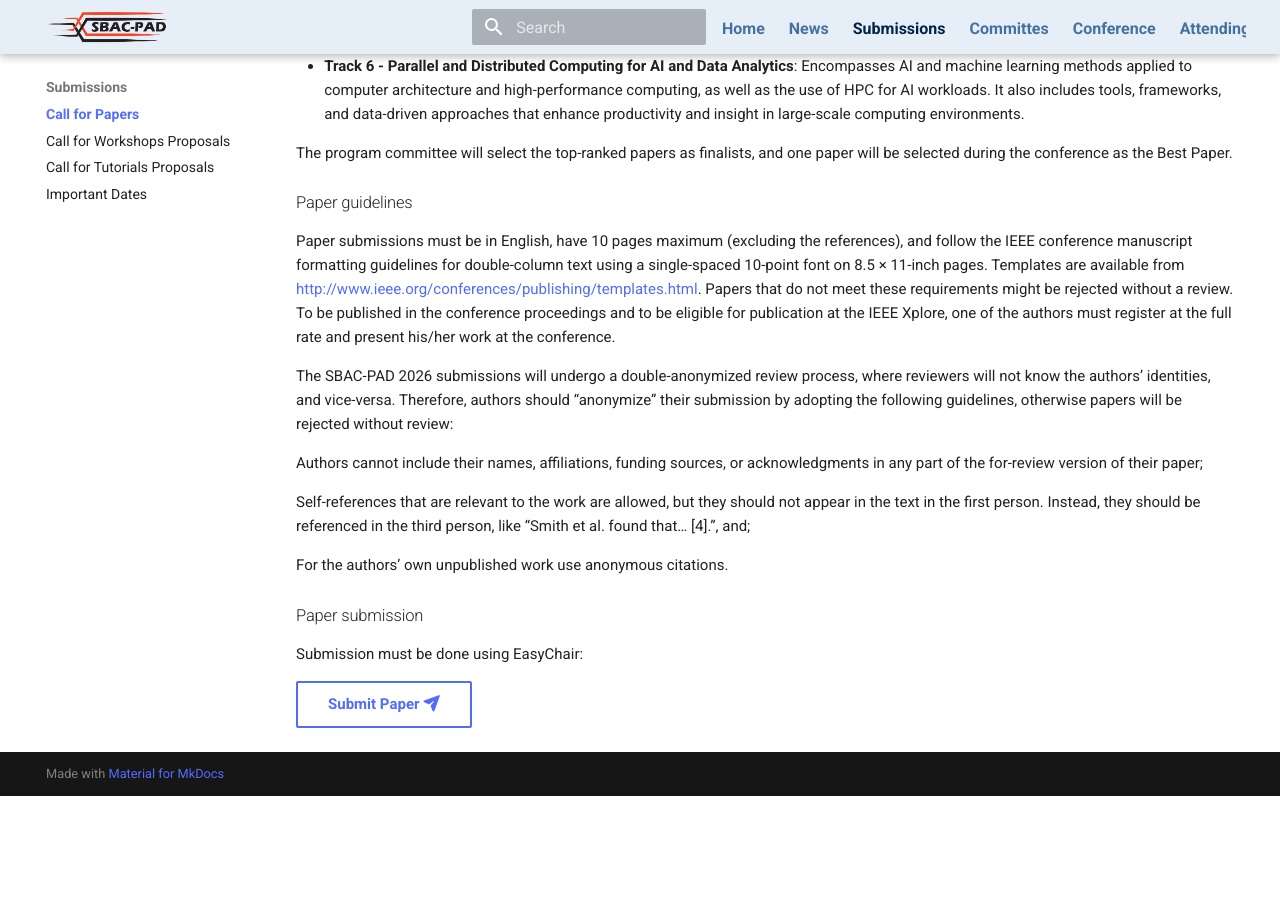
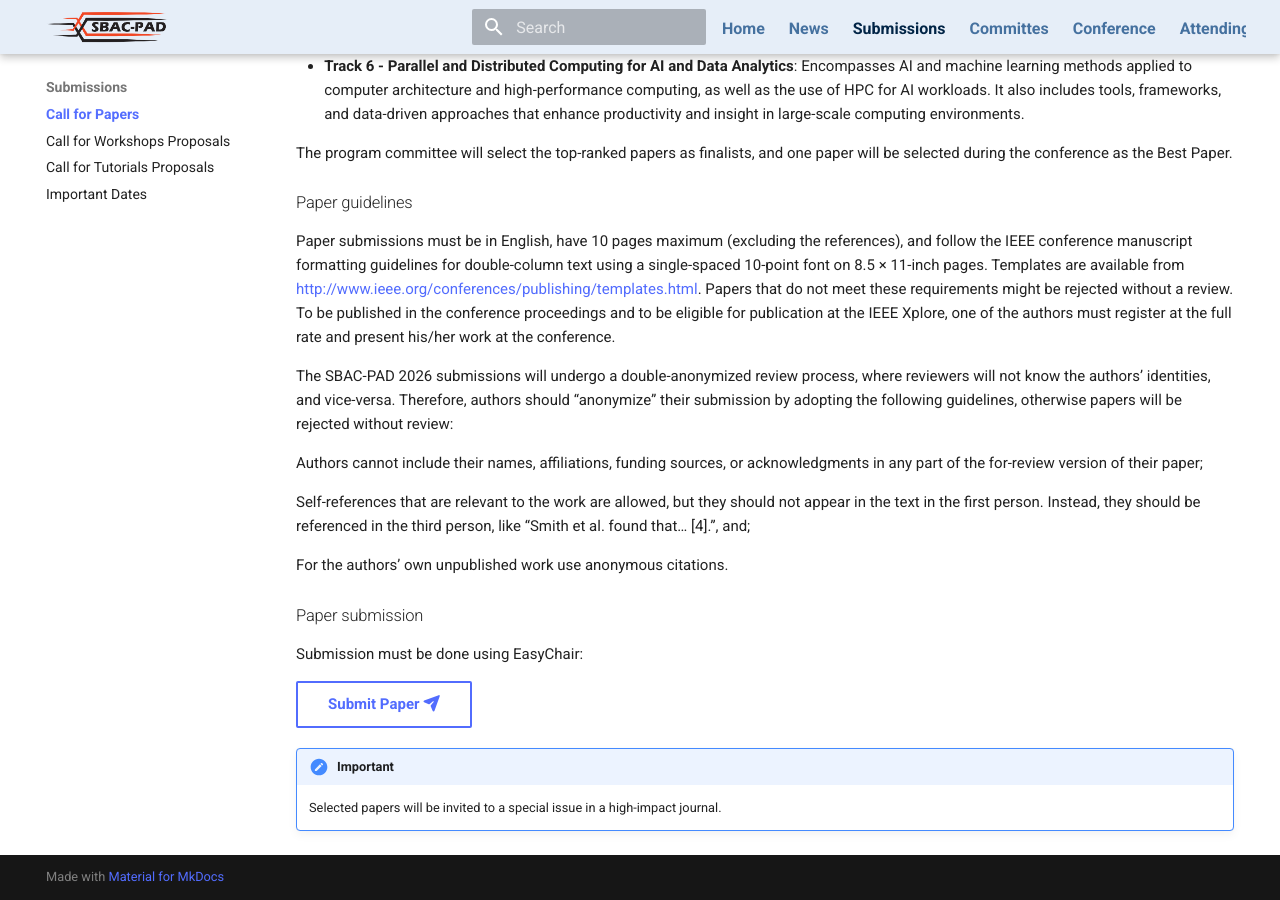
Before and after one commit to CoCo-ARCOS/sbac-pad2026, an MkDocs documentation site: the page built from docs/submissions/call-for-papers.md, in a window 1280 px wide and 900 px high, scrolled down 1507 px. Built offline with MkDocs 1.6.1 and Material for MkDocs 9.7.7, drawn with Linux system fonts in a browser that asks for light colours; before the commit the page ends 2303 px from its top, so only the background shows below that.

Commit message:
special issue

```diff
--- a/docs/submissions/call-for-papers.md
+++ b/docs/submissions/call-for-papers.md
@@ -73,3 +73,6 @@ For the authors’ own unpublished work use anonymous citations.
 Submission must be done using EasyChair:
 
 [Submit Paper :fontawesome-solid-paper-plane:](https://easychair.org/my2/conference?conf=sbacpad2026){ .md-button }
+
+!!! Important
+    Selected papers will be invited to a special issue in a high-impact journal.
```
